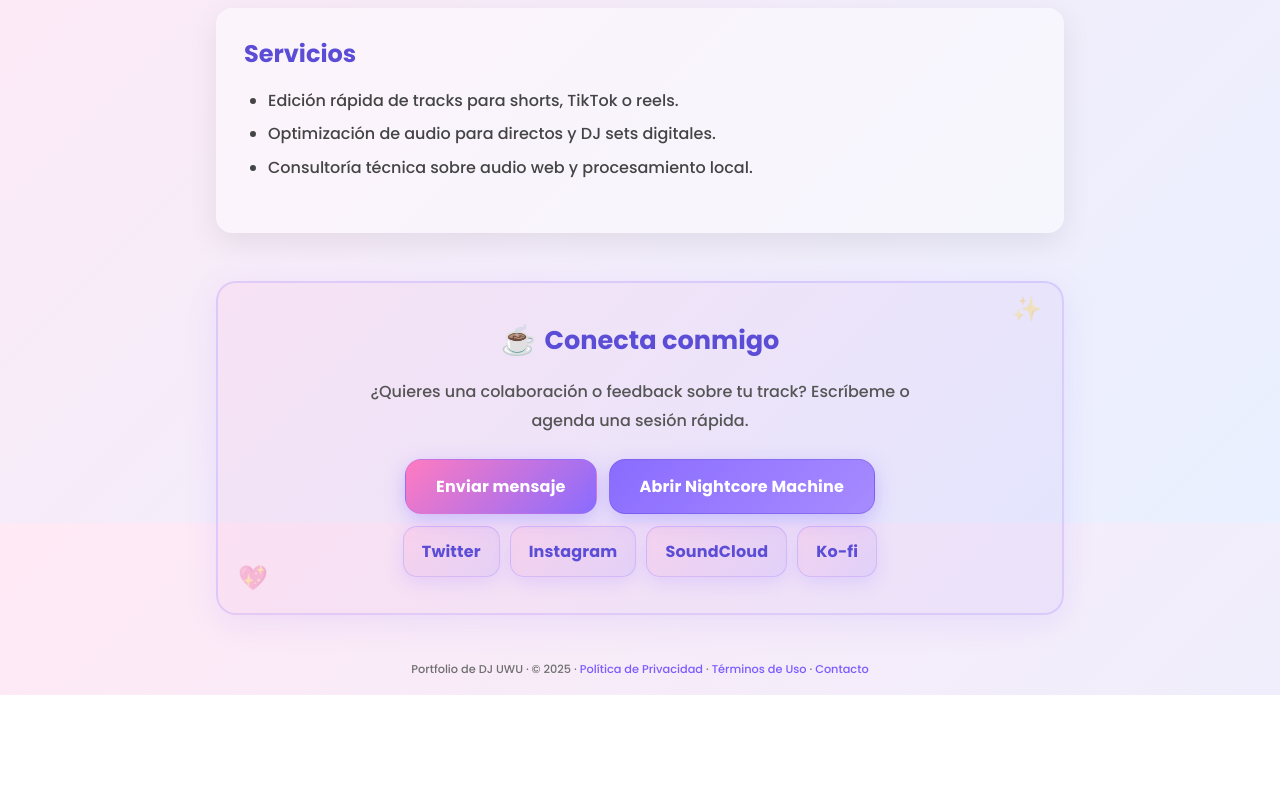
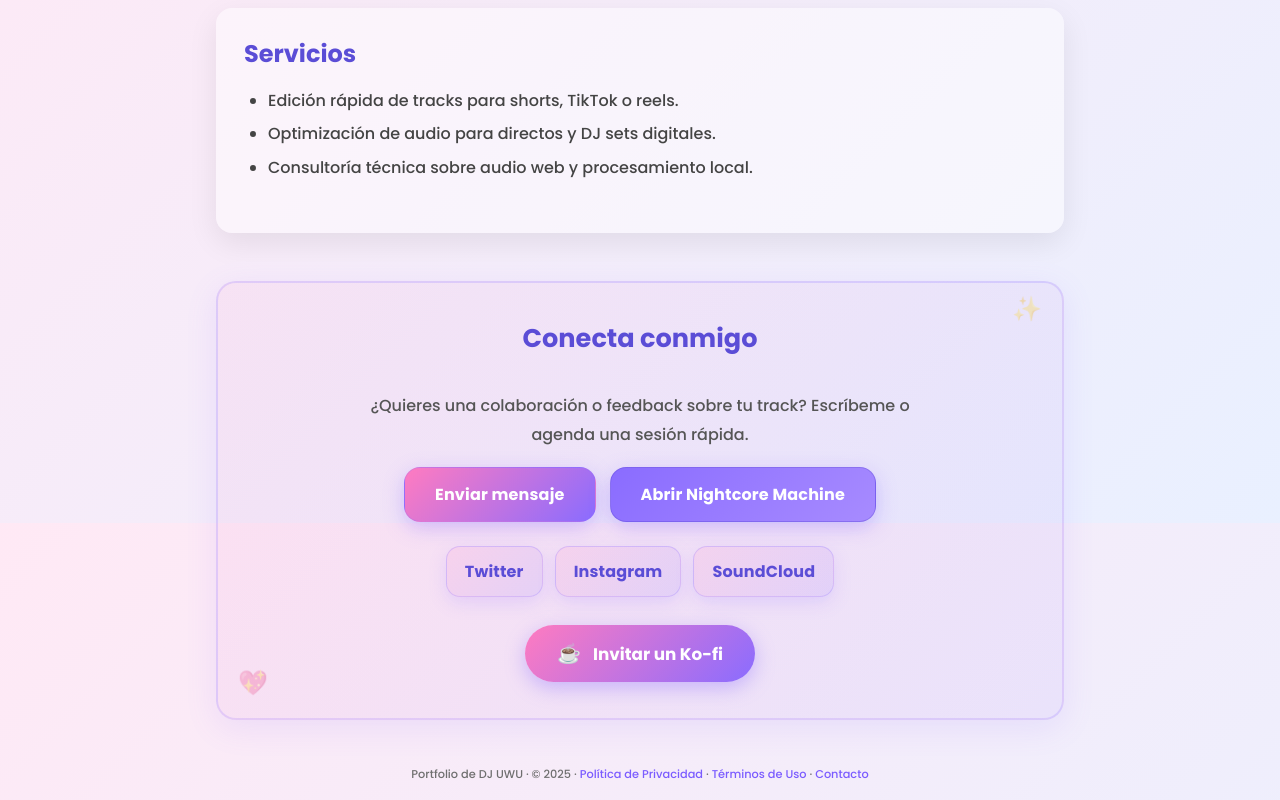
Before and after one commit to deejayuwu/nightcoremachine, a plain HTML site: page index.html in a window 1280 px wide. Shown: the part 1077-1877 px from the top of the page. Before the commit the page ends 1772 px from the top, so only its background shows below. Drawn offline with Linux system fonts and the light colour scheme; no server answers.

Commit message:
Update contact section Ko-fi link

```diff
--- a/css/style.css
+++ b/css/style.css
@@ -185,6 +185,10 @@ body{
   text-align: center;
   position: relative;
   overflow: hidden;
+  display: flex;
+  flex-direction: column;
+  align-items: center;
+  gap: 18px;
 }
 .support-section::before {
   content: '✨';
@@ -219,26 +223,20 @@ body{
   justify-content: center;
   gap: 8px;
 }
-.support-section h2::before {
-  content: '☕';
-  font-size: 1.8rem;
-}
 .support-section p {
   color: #555;
   line-height: 1.8;
-  margin-bottom: 24px;
   max-width: 600px;
-  margin-left: auto;
-  margin-right: auto;
+  margin: 0 auto;
   font-size: 1rem;
 }
 .support-section .kofi-button-wrapper {
-  margin-top: 8px;
   display: flex;
   flex-wrap: wrap;
   justify-content: center;
   align-items: center;
-  gap: 12px;
+  gap: 14px;
+  row-gap: 12px;
 }
 .cta-button,
 .contact-button {
@@ -268,11 +266,19 @@ body{
   transform: translateY(0);
 }
 .social-button-group {
-  margin-top: 12px;
+  margin-top: 6px;
   display: flex;
-  gap: 10px;
+  gap: 12px;
+  row-gap: 12px;
   flex-wrap: wrap;
   justify-content: center;
+  align-items: center;
+}
+
+.kofi-link-row {
+  display: flex;
+  justify-content: center;
+  margin-top: 10px;
 }
 .social-button {
   display: inline-flex;
--- a/index.html
+++ b/index.html
@@ -129,7 +129,9 @@
           <a class="social-button" href="https://twitter.com/deejayuwu" target="_blank" rel="noopener">Twitter</a>
           <a class="social-button" href="https://instagram.com/deejayuwu" target="_blank" rel="noopener">Instagram</a>
           <a class="social-button" href="https://soundcloud.com/djuwu" target="_blank" rel="noopener">SoundCloud</a>
-          <a class="social-button" href="https://ko-fi.com/djuwu" target="_blank" rel="noopener">Ko-fi</a>
+        </div>
+        <div class="kofi-link-row">
+          <a class="kofi-button-embed" href="https://ko-fi.com/deejayuwu" target="_blank" rel="noopener">Invitar un Ko-fi</a>
         </div>
       </section>
     </main>
```
